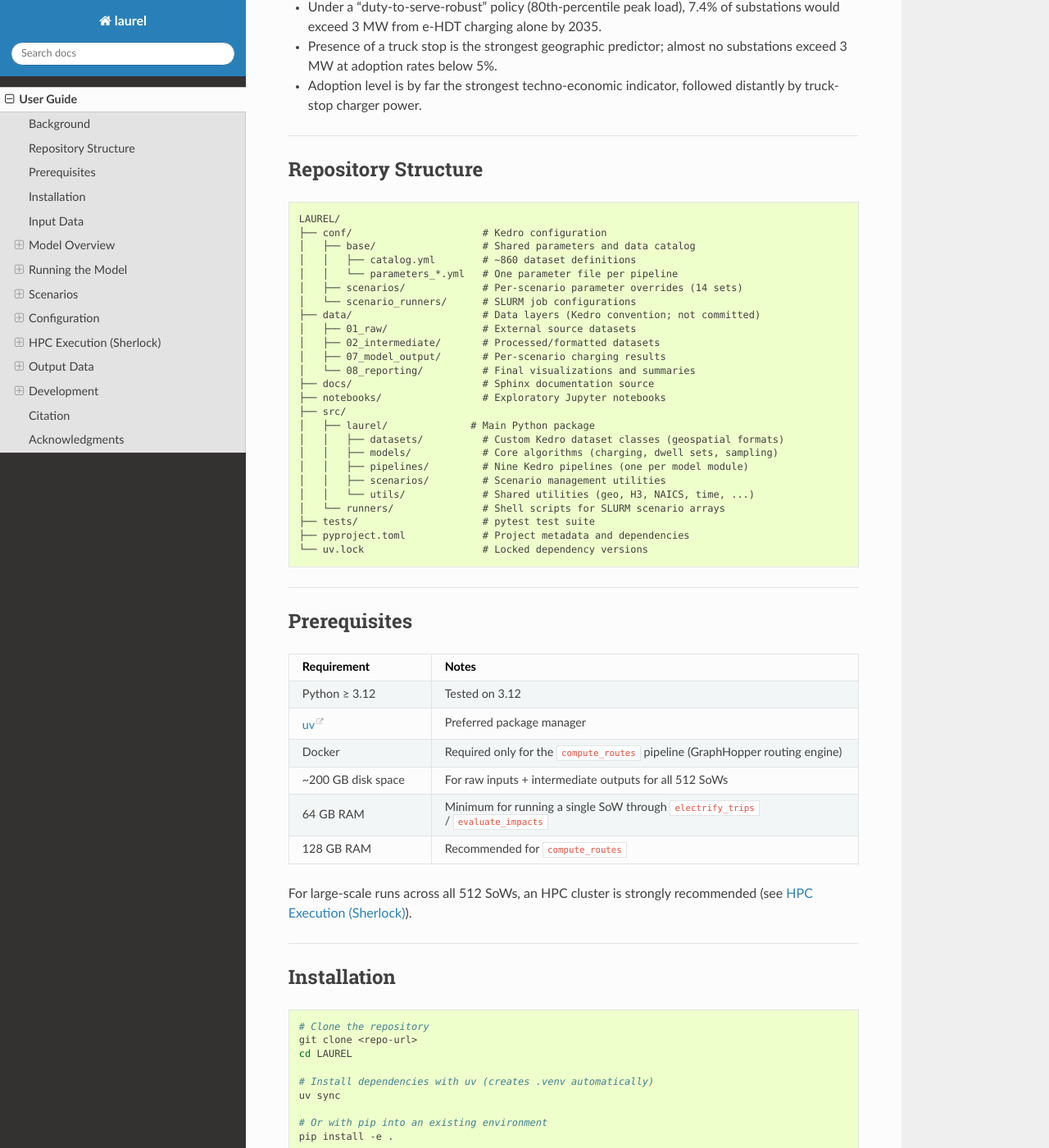
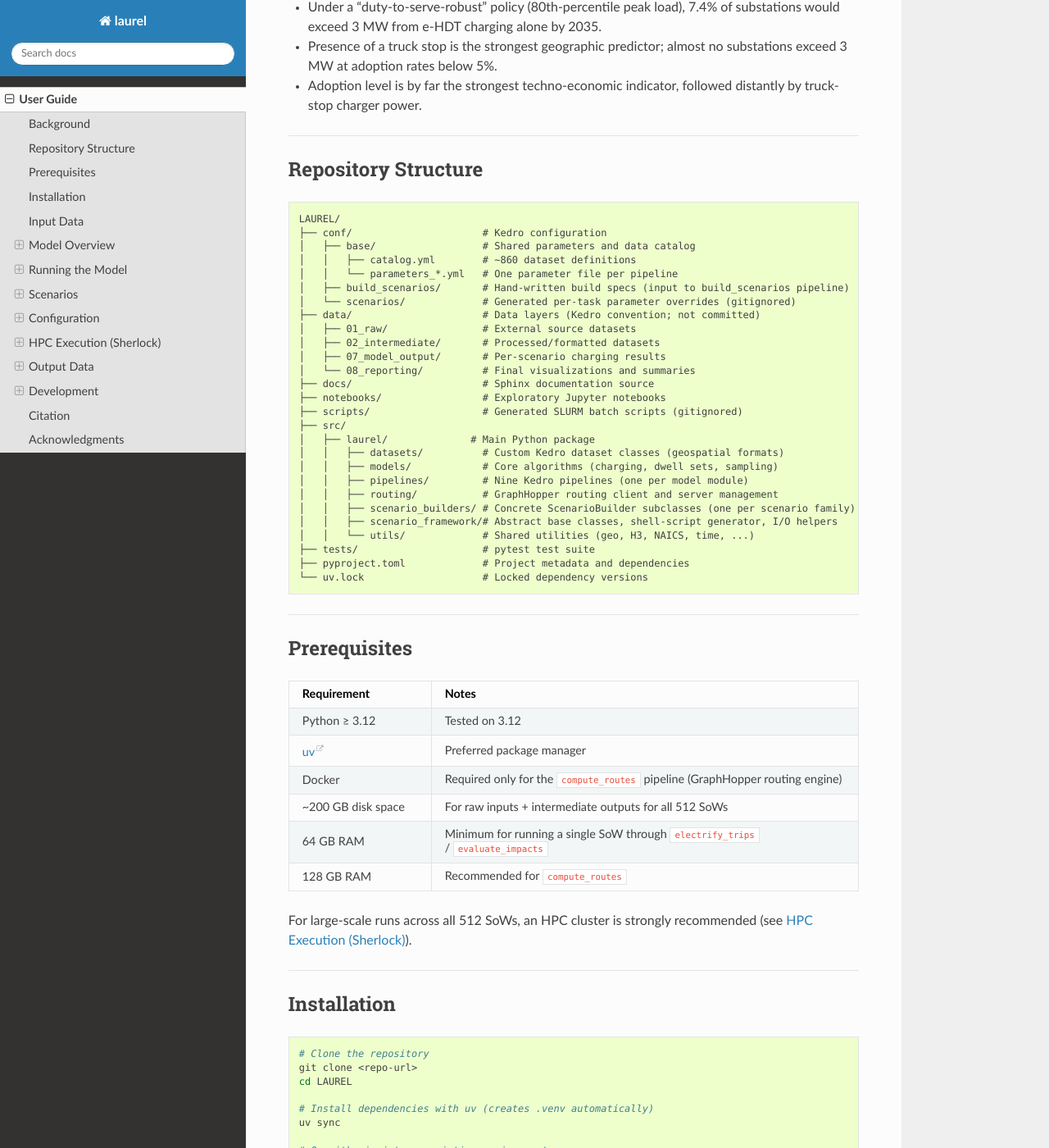
Before and after one commit to Stanford-Sustainable-Systems-Lab/LAUREL, a Sphinx documentation site: the page built from docs/source/user_guide.rst, in a window 1280 px wide and 1400 px high, scrolled down 1824 px. Shown: the whole window at 82% size. Built offline with Sphinx 7.4.7 and the Read the Docs theme 3.1.0, drawn with Linux system fonts in a browser that asks for light colours; pages that are not in the unit, such as notebooks, are missing from menus; some of the changed text lies outside the part shown.

Commit message:
Update documentation to reflect file changes

```diff
--- a/docs/source/user_guide.rst
+++ b/docs/source/user_guide.rst
@@ -58,8 +58,8 @@ Repository Structure
    │   ├── base/                  # Shared parameters and data catalog
    │   │   ├── catalog.yml        # ~860 dataset definitions
    │   │   └── parameters_*.yml   # One parameter file per pipeline
-   │   ├── scenarios/             # Per-scenario parameter overrides (14 sets)
-   │   └── scenario_runners/      # SLURM job configurations
+   │   ├── build_scenarios/       # Hand-written build specs (input to build_scenarios pipeline)
+   │   └── scenarios/             # Generated per-task parameter overrides (gitignored)
    ├── data/                      # Data layers (Kedro convention; not committed)
    │   ├── 01_raw/                # External source datasets
    │   ├── 02_intermediate/       # Processed/formatted datasets
@@ -67,14 +67,16 @@ Repository Structure
    │   └── 08_reporting/          # Final visualizations and summaries
    ├── docs/                      # Sphinx documentation source
    ├── notebooks/                 # Exploratory Jupyter notebooks
+   ├── scripts/                   # Generated SLURM batch scripts (gitignored)
    ├── src/
    │   ├── laurel/              # Main Python package
    │   │   ├── datasets/          # Custom Kedro dataset classes (geospatial formats)
    │   │   ├── models/            # Core algorithms (charging, dwell sets, sampling)
    │   │   ├── pipelines/         # Nine Kedro pipelines (one per model module)
-   │   │   ├── scenarios/         # Scenario management utilities
+   │   │   ├── routing/           # GraphHopper routing client and server management
+   │   │   ├── scenario_builders/ # Concrete ScenarioBuilder subclasses (one per scenario family)
+   │   │   ├── scenario_framework/# Abstract base classes, shell-script generator, I/O helpers
    │   │   └── utils/             # Shared utilities (geo, H3, NAICS, time, ...)
-   │   └── runners/               # Shell scripts for SLURM scenario arrays
    ├── tests/                     # pytest test suite
    ├── pyproject.toml             # Project metadata and dependencies
    └── uv.lock                    # Locked dependency versions
@@ -132,7 +134,7 @@ To verify the installation:
 
 You should see the nine pipelines: ``preprocess``, ``describe_vehicles``,
 ``describe_dwells``, ``compute_routes``, ``describe_locations``,
-``prepare_totals``, ``electrify_trips``, ``evaluate_impacts``, ``build_runners``.
+``prepare_totals``, ``electrify_trips``, ``evaluate_impacts``, ``build_scenarios``.
 
 ----
 
@@ -434,7 +436,7 @@ Each pipeline has a corresponding parameter file in ``conf/base/``:
      - Charging algorithm weights, delay caps
    * - ``parameters_evaluate_impacts.yml``
      - Bootstrap count, percentile, electrifiability criteria
-   * - ``parameters_build_runners.yml``
+   * - ``parameters_build_scenarios.yml``
      - SLURM configuration for HPC job arrays
 
 GraphHopper routing engine
@@ -469,17 +471,17 @@ Generating SLURM scripts
 
 .. code-block:: bash
 
-   kedro run --pipeline=build_runners --params="scenario:sense_512"
+   kedro run --pipeline=build_scenarios --env=build_scenarios/sense_512
 
-This writes SLURM batch scripts to ``src/runners/``. The generated scripts submit
-array jobs where each array index corresponds to one SoW.
+This writes SLURM batch scripts to ``scripts/`` and per-task config files to
+``conf/scenarios/``. Each array index corresponds to one SoW.
 
 Submitting jobs
 ~~~~~~~~~~~~~~~
 
 .. code-block:: bash
 
-   sbatch src/runners/sense_512.sh
+   sbatch scripts/sense_512.sh
 
 GraphHopper on Sherlock (Apptainer)
 ~~~~~~~~~~~~~~~~~~~~~~~~~~~~~~~~~~~~~
@@ -510,7 +512,7 @@ Port forwarding for JupyterLab on Sherlock
 
 .. code-block:: bash
 
-   bash src/runners/watch_sherlock_port.sh
+   bash scripts/watch_sherlock_port.sh
 
 ----
 
```
Also changed, not shown: README.md (+12 -10 lines), .github/copilot-instructions.md.
